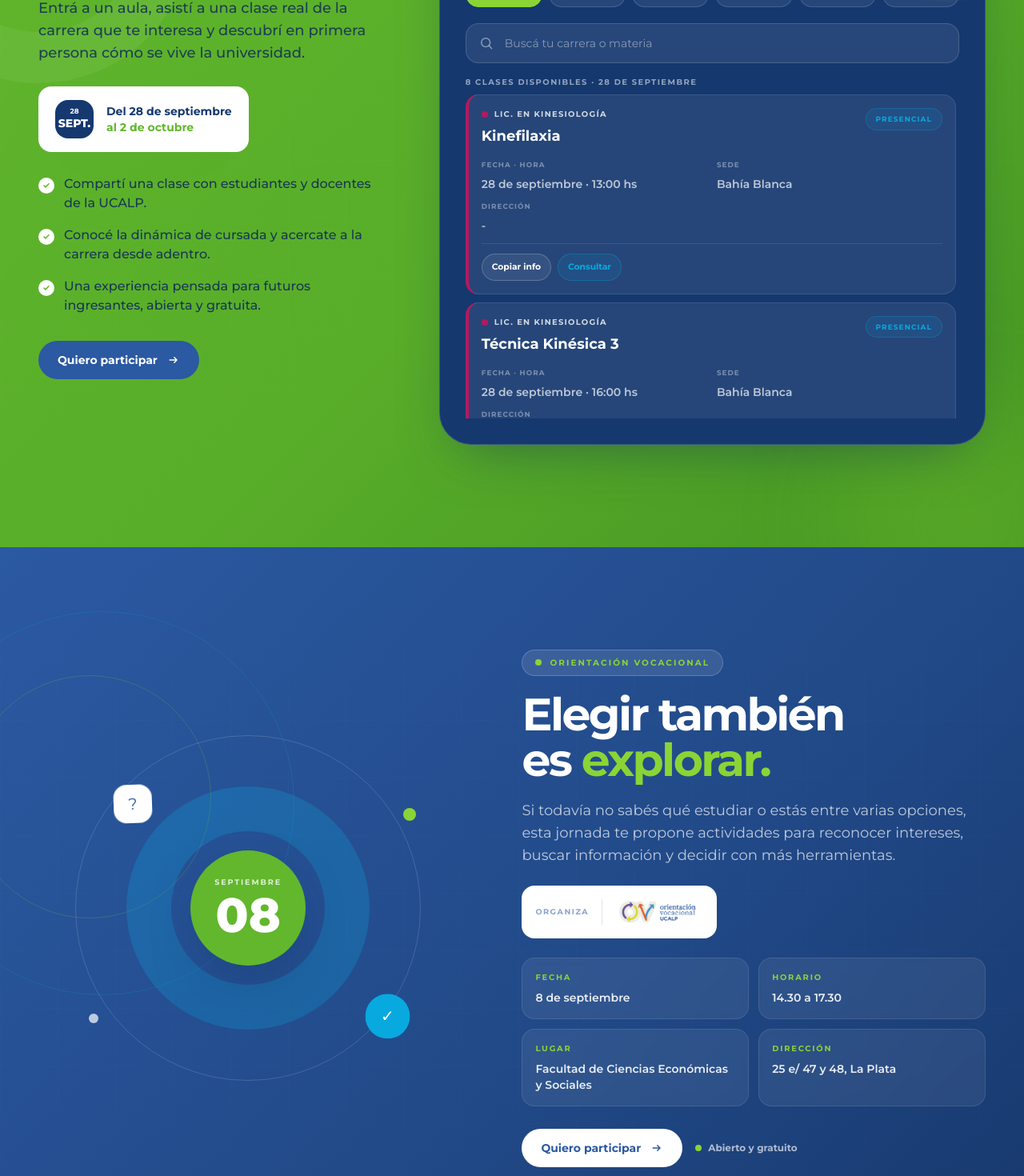
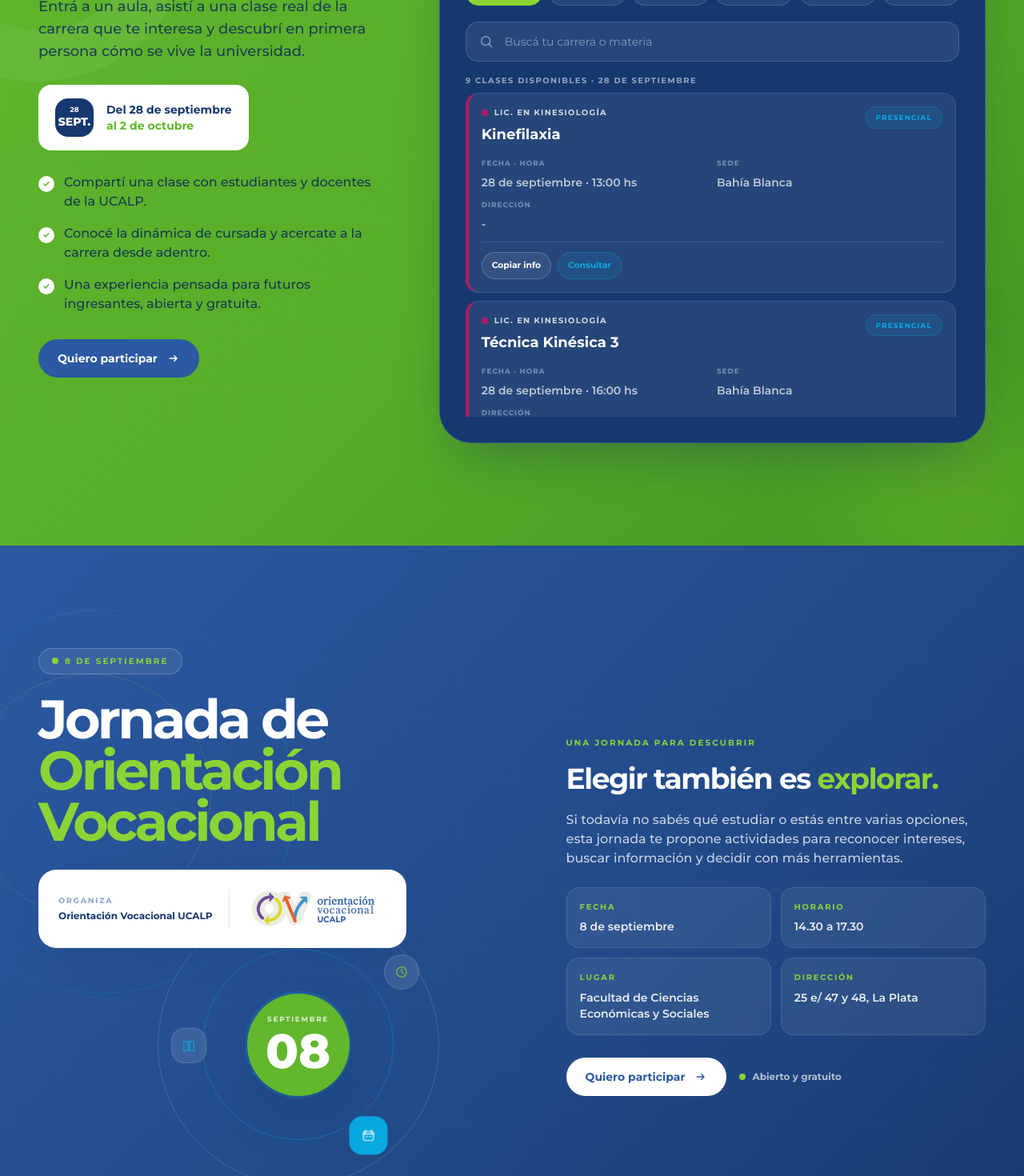
Before and after one commit to BlackForgeSD/ucalp-abierta-landing, a React (Vite) app: page / in a window 1280 px wide. Shown: the part 2281-3751 px from the top of the page at 80% size. Built offline with nearby package versions, Linux system fonts and the light colour scheme.

Commit message:
fix: corregir fechas fuera de rango en Aulas Abiertas

```diff
--- a/src/data/aulasAbiertas.js
+++ b/src/data/aulasAbiertas.js
@@ -8,7 +8,7 @@
   'Ciencias de la Salud': '#B5195C',
 }
 
-// Fuente: assets/Charlas-v20-08.xlsx. Los campos ausentes se conservan como "-".
+// Fuente: assets/Charlas-v25-08.xlsx. Los campos ausentes se conservan como "-".
 // Las direcciones omiten el número de aula y los enlaces de Meet solo se agregan
 // cuando la actividad es virtual y la planilla incluye una URL válida.
 const activityDetails = {
@@ -58,6 +58,32 @@
   44: { direccion: 'Virtual', meetUrl: 'https://meet.google.com/gru-sjgv-pyw' },
   45: { direccion: 'Virtual', meetUrl: 'https://meet.google.com/ggq-twao-bqc?authuser=1&hs=122' },
   46: { direccion: 'Campo de Deportes UCALP, calle 64 y 147, Los Hornos' },
+  47: { direccion: '25 de Mayo 51' },
+  48: { direccion: '25 de Mayo 51' },
+  49: { direccion: '25 de Mayo 51' },
+  50: { direccion: '44 Nro. 720 entre 9 y 10' },
+  51: { direccion: '-' },
+  52: { direccion: '-' },
+}
+
+const officialDateRange = {
+  start: '2026-09-28',
+  end: '2026-10-02',
+}
+
+function normalizeOfficialDate(item) {
+  const isIsoDate = typeof item.fecha === 'string' && /^\d{4}-\d{2}-\d{2}$/.test(item.fecha)
+  const isWithinOfficialRange = isIsoDate
+    && item.fecha >= officialDateRange.start
+    && item.fecha <= officialDateRange.end
+
+  if (item.fecha === '-' || isWithinOfficialRange) return item
+
+  return {
+    ...item,
+    fechaOriginal: item.fecha,
+    fecha: '-',
+  }
 }
 
 const scheduleRows = [
@@ -521,9 +547,69 @@
     hora: '17:15 hs',
     modalidad: 'PRESENCIAL',
   },
+  {
+    id: 47,
+    sede: 'Bernal',
+    facultad: 'Derecho y Ciencias Políticas',
+    carrera: 'Abogacía',
+    clase: 'Derecho Privado Parte General',
+    fecha: '2026-10-02',
+    hora: '19:30 hs',
+    modalidad: 'PRESENCIAL',
+  },
+  {
+    id: 48,
+    sede: 'Bernal',
+    facultad: 'Derecho y Ciencias Políticas',
+    carrera: 'Abogacía',
+    clase: 'Actuación ante los Tribunales Orales',
+    fecha: '2026-09-30',
+    hora: '15:00 hs',
+    modalidad: 'PRESENCIAL',
+  },
+  {
+    id: 49,
+    sede: 'Bernal',
+    facultad: 'Derecho y Ciencias Políticas',
+    carrera: 'Abogacía',
+    clase: 'Seminario de Ética',
+    fecha: '2026-09-28',
+    hora: '19:30 hs',
+    modalidad: 'PRESENCIAL',
+  },
+  {
+    id: 50,
+    sede: 'La Plata',
+    facultad: 'Ciencias de la Salud',
+    carrera: 'Lic. en Fonoaudiología',
+    clase: 'Práctica II',
+    fecha: '2026-10-02',
+    hora: '20:15 hs',
+    modalidad: 'PRESENCIAL',
+  },
+  {
+    id: 51,
+    sede: 'La Plata',
+    facultad: 'Odontología',
+    carrera: 'Odontología',
+    clase: 'Diagnóstico',
+    fecha: '2026-09-07',
+    hora: '08:30 a 11:30',
+    modalidad: 'PRESENCIAL',
+  },
+  {
+    id: 52,
+    sede: 'La Plata',
+    facultad: 'Odontología',
+    carrera: 'Odontología',
+    clase: 'Fisiología I',
+    fecha: '2026-09-09',
+    hora: '08:30 a 11:30',
+    modalidad: 'PRESENCIAL',
+  },
 ]
 
 export const openClassrooms = scheduleRows.map((item) => ({
-  ...item,
+  ...normalizeOfficialDate(item),
   ...(activityDetails[item.id] ?? { direccion: '-' }),
 }))
--- a/src/sections/OpenClassrooms.jsx
+++ b/src/sections/OpenClassrooms.jsx
@@ -13,9 +13,10 @@
   { id: '2026-10-02', day: '2', month: 'OCT', label: '2 de octubre' },
 ]
 
-const scheduleDays = openClassrooms.some((item) => item.fecha === '-')
-  ? [...confirmedScheduleDays, { id: '-', day: 'A', month: 'CONFIRMAR', label: 'A confirmar', pending: true }]
-  : confirmedScheduleDays
+const scheduleDays = [
+  ...confirmedScheduleDays,
+  { id: '-', day: 'A', month: 'CONFIRMAR', label: 'A confirmar', pending: true },
+]
 
 const dateLabels = Object.fromEntries(scheduleDays.map((day) => [day.id, day.label]))
 
--- a/src/sections/VocationalDay.jsx
+++ b/src/sections/VocationalDay.jsx
@@ -1,6 +1,5 @@
 import ButtonLink from '../components/ButtonLink'
 import Reveal from '../components/Reveal'
-import SectionHeading from '../components/SectionHeading'
 import ovHorizontal from '../../assets/oV-sinFondo-10.png'
 
 const details = [
@@ -10,6 +9,21 @@
   { label: 'Dirección', value: '25 e/ 47 y 48, La Plata' },
 ]
 
+function OrbitIcon({ type }) {
+  const paths = {
+    clock: <><circle cx="16" cy="16" r="10" /><path d="M16 10v6l4 3" /></>,
+    calendar: <><rect x="6" y="8" width="20" height="18" rx="3" /><path d="M10 5v6M22 5v6M6 13h20M11 18h3M18 18h3" /></>,
+    book: <><path d="M6 8h8a4 4 0 0 1 4 4v14h-8a4 4 0 0 0-4 2V8Z" /><path d="M26 8h-8a4 4 0 0 0-4 4v14h8a4 4 0 0 1 4 2V8Z" /></>,
+    compass: <><circle cx="16" cy="16" r="11" /><path d="m20 11-2.5 6.5L11 20l2.5-6.5L20 11Z" /></>,
+  }
+
+  return (
+    <svg viewBox="0 0 32 32" className="h-5 w-5" fill="none" stroke="currentColor" strokeWidth="1.8" strokeLinecap="round" strokeLinejoin="round" aria-hidden="true">
+      {paths[type]}
+    </svg>
+  )
+}
+
 export default function VocationalDay() {
   return (
     <section id="orientacion" className="section-space relative isolate overflow-hidden bg-brand-blue text-white">
@@ -18,35 +32,61 @@
       <div className="absolute -left-28 top-20 -z-10 h-[30rem] w-[30rem] rounded-full border border-brand-sky/20" />
       <div className="absolute -left-10 top-40 -z-10 h-[19rem] w-[19rem] rounded-full border border-brand-lime/20" />
 
-      <div className="section-shell grid items-center gap-14 lg:grid-cols-[0.95fr_1.05fr] lg:gap-20">
-        <Reveal className="relative min-h-[380px] sm:min-h-[480px]">
-          <div className="absolute left-1/2 top-1/2 h-[21rem] w-[21rem] -translate-x-1/2 -translate-y-1/2 rounded-full border border-white/15 sm:h-[27rem] sm:w-[27rem]" />
-          <div className="absolute left-1/2 top-1/2 h-[14rem] w-[14rem] -translate-x-1/2 -translate-y-1/2 rounded-full border-[2.5rem] border-brand-sky/25 sm:h-[19rem] sm:w-[19rem] sm:border-[3.5rem]" />
-          <div className="absolute left-1/2 top-1/2 grid h-28 w-28 -translate-x-1/2 -translate-y-1/2 place-items-center rounded-full bg-brand-green text-center shadow-floating sm:h-36 sm:w-36">
-            <span>
-              <span className="block text-[0.6rem] font-bold uppercase tracking-[0.2em] text-white/80">Septiembre</span>
-              <span className="mt-1 block text-5xl font-extrabold sm:text-6xl">08</span>
+      <div className="section-shell grid items-center gap-14 lg:grid-cols-[1.05fr_0.95fr] lg:gap-16 xl:gap-20">
+        <Reveal className="relative min-h-[42rem] sm:min-h-[44rem] lg:min-h-[42rem]">
+          <div className="relative z-20 max-w-[38rem]">
+            <p className="inline-flex items-center gap-2 rounded-full border border-white/20 bg-white/[0.08] px-4 py-2 text-[0.65rem] font-bold uppercase tracking-[0.2em] text-brand-lime">
+              <span className="h-2 w-2 rounded-full bg-brand-lime" /> 8 de septiembre
+            </p>
+            <h2 className="mt-6 text-balance text-[2.9rem] font-bold leading-[0.94] tracking-[-0.055em] text-white sm:text-[3.8rem] xl:text-[4.25rem]">
+              Jornada de <span className="text-brand-lime">Orientación Vocacional</span>
+            </h2>
+
+            <div className="mt-7 inline-flex max-w-full items-center gap-4 rounded-[1.4rem] border border-white/15 bg-white px-5 py-4 shadow-card sm:gap-5 sm:px-6">
+              <div>
+                <p className="text-[0.6rem] font-bold uppercase tracking-[0.18em] text-brand-blue/55">Organiza</p>
+                <p className="mt-1 text-xs font-bold text-brand-deep">Orientación Vocacional UCALP</p>
+              </div>
+              <span className="h-12 w-px flex-none bg-brand-blue/15" />
+              <img src={ovHorizontal} alt="Orientación Vocacional UCALP" className="h-14 min-w-0 max-w-[10rem] object-contain sm:h-16 sm:max-w-[12rem]" />
+            </div>
+          </div>
+
+          <div className="absolute bottom-0 left-1/2 h-[19rem] w-[19rem] -translate-x-1/2 sm:h-[22rem] sm:w-[22rem] lg:left-[56%]" aria-label="Fecha de la jornada: 8 de septiembre">
+            <div className="absolute inset-0 rounded-full border border-white/15" aria-hidden="true" />
+            <div className="absolute inset-[16%] rounded-full border border-brand-sky/35" aria-hidden="true" />
+            <div className="absolute inset-[31%] rounded-full border-[1.8rem] border-brand-sky/20" aria-hidden="true" />
+
+            <span className="absolute left-[5%] top-[44%] grid h-11 w-11 place-items-center rounded-2xl border border-white/15 bg-white/10 text-brand-sky shadow-card backdrop-blur-sm animate-float">
+              <OrbitIcon type="book" />
             </span>
+            <span className="absolute right-[7%] top-[18%] grid h-11 w-11 place-items-center rounded-full border border-white/15 bg-white/10 text-brand-lime shadow-card backdrop-blur-sm">
+              <OrbitIcon type="clock" />
+            </span>
+            <span className="absolute bottom-[8%] right-[22%] grid h-12 w-12 place-items-center rounded-2xl bg-brand-sky text-white shadow-card animate-drift">
+              <OrbitIcon type="calendar" />
+            </span>
+            <span className="absolute left-[25%] top-[4%] grid h-10 w-10 place-items-center rounded-full bg-white text-brand-blue shadow-card">
+              <OrbitIcon type="compass" />
+            </span>
+
+            <time dateTime="2026-09-08" className="absolute left-1/2 top-1/2 grid h-28 w-28 -translate-x-1/2 -translate-y-1/2 place-items-center rounded-full bg-brand-green text-center shadow-floating sm:h-32 sm:w-32">
+              <span>
+                <span className="block text-[0.55rem] font-bold uppercase tracking-[0.2em] text-white/80">Septiembre</span>
+                <span className="mt-1 block text-5xl font-extrabold sm:text-6xl">08</span>
+              </span>
+            </time>
           </div>
-          <span className="absolute left-[18%] top-[18%] grid h-12 w-12 place-items-center rounded-2xl bg-white text-xl text-brand-blue shadow-card animate-float">?</span>
-          <span className="absolute bottom-[14%] right-[14%] grid h-14 w-14 place-items-center rounded-full bg-brand-sky text-xl font-bold shadow-card animate-drift">✓</span>
-          <span className="absolute right-[10%] top-[24%] h-4 w-4 rounded-full bg-brand-lime" />
-          <span className="absolute bottom-[20%] left-[12%] h-3 w-3 rounded-full bg-white/70" />
         </Reveal>
 
         <Reveal delay={120}>
-          <SectionHeading
-            light
-            eyebrow="Orientación Vocacional"
-            title={<>Elegir también es <span className="text-brand-lime">explorar.</span></>}
-            description="Si todavía no sabés qué estudiar o estás entre varias opciones, esta jornada te propone actividades para reconocer intereses, buscar información y decidir con más herramientas."
-          />
-
-          <div className="mt-6 inline-flex items-center gap-4 rounded-2xl border border-white/15 bg-white px-4 py-3 shadow-card">
-            <p className="text-[0.6rem] font-bold uppercase tracking-[0.16em] text-brand-blue/55">Organiza</p>
-            <span className="h-8 w-px bg-brand-blue/15" />
-            <img src={ovHorizontal} alt="Orientación Vocacional UCALP" className="h-10 w-auto" />
-          </div>
+          <p className="text-[0.65rem] font-bold uppercase tracking-[0.2em] text-brand-lime">Una jornada para descubrir</p>
+          <h3 className="mt-4 text-balance text-3xl font-bold leading-[1.02] tracking-[-0.04em] text-white sm:text-4xl">
+            Elegir también es <span className="text-brand-lime">explorar.</span>
+          </h3>
+          <p className="mt-5 max-w-xl text-sm font-medium leading-7 text-white/75 sm:text-base">
+            Si todavía no sabés qué estudiar o estás entre varias opciones, esta jornada te propone actividades para reconocer intereses, buscar información y decidir con más herramientas.
+          </p>
 
           <div className="mt-6 grid gap-3 sm:grid-cols-2">
             {details.map((detail) => (
```
Also changed, not shown: src/sections/Audience.jsx (+6 -8 lines), src/sections/Experiences.jsx (+1 -6 lines), 1 other file (tests, documents, lock files or other folders).
